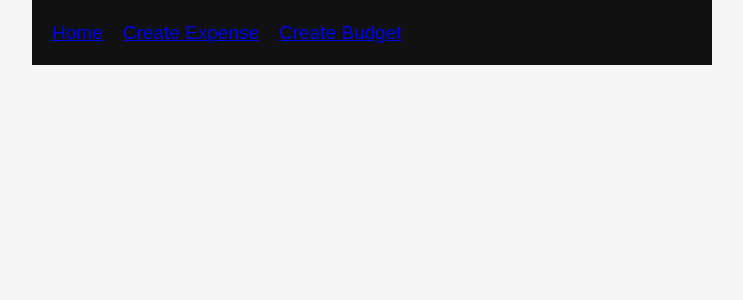
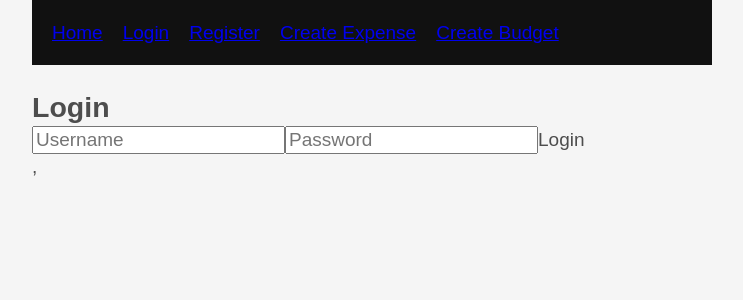
Before and after one commit to AiyanaCookey2024/Expense-tracker-system, a React (Vite) app in the folder frontend/moz-expense-react/: page /login in a window 1280 px wide. Shown: the top 300 px of the page, without its empty margins (268-1011 px from the left). Built offline with nearby package versions, Linux system fonts and the light colour scheme; no server answers.

Commit message:
authentication functionality is now working

```diff
--- a/frontend/moz-expense-react/src/App.jsx
+++ b/frontend/moz-expense-react/src/App.jsx
@@ -1,4 +1,4 @@
-import { Routes, Route, Link} from "react-router-dom";
+import { Routes, Route, Link, Navigate } from "react-router-dom";
 import { useEffect, useState } from "react";
 import ExpenseDetails from "./pages/ExpenseDetails";
 import BudgetDetails from "./pages/BudgetDetails";
@@ -6,9 +6,17 @@ import CreateExpense from "./pages/CreateExpense";
 import CreateBudget from "./pages/CreateBudget";
 import EditExpense from "./pages/EditExpense";
 import EditBudget from "./pages/EditBudget";
+import { Login, Register } from "./components/Authentication";
+import { useAuth } from "./AuthContext";
+
 
 import Home from "./pages/Home";
 
+function PrivateRoute({ children }) {
+  const { isLoggedIn } = useAuth();
+
+  return isLoggedIn ? children : <Navigate to="/login" />;
+}
 
 function App() {
   const [expenses, setExpenses] = useState([]);
@@ -96,6 +104,8 @@ function App() {
       color: "white"
     }}>
       <Link to="/">Home</Link>
+      <Link to="/login">Login</Link>
+      <Link to="/register">Register</Link>
       <Link to="/create-expense">Create Expense</Link>
       <Link to="/create-budget">Create Budget</Link>
     </nav>
@@ -104,15 +114,18 @@ function App() {
       <Route
         path="/"
         element={
+          <PrivateRoute>
             <Home
               expenses={expenses}
               budgets={budgets}
               deleteExpense={deleteExpense}
               deleteBudget={deleteBudget}
             />
+          </PrivateRoute>
         }
       />
-
+      <Route path="/login" element={<Login />} />
+      <Route path="/register" element={<Register />} />
       <Route path="/create-expense" element={<CreateExpense addExpense={addExpense}/>} />
       <Route path="/create-budget" element={<CreateBudget addBudget={addBudget}/>} />
       <Route path="/expenses/:id" element={<ExpenseDetails/>} />
--- /dev/null
+++ b/frontend/moz-expense-react/src/AuthContext.jsx
@@ -0,0 +1,45 @@
+import { createContext, useState, useEffect, useContext } from "react";
+
+const AuthContext = createContext(null);
+
+export const AuthProvider = ({ children }) => {
+  const [isLoggedIn, setIsLoggedIn] = useState(false);
+  const [username, setUsername] = useState(null);
+
+  useEffect(() => {
+    const token = localStorage.getItem("access_token");
+    const storedUser = localStorage.getItem("username");
+
+    if (token && storedUser) {
+      setIsLoggedIn(true);
+      setUsername(storedUser);
+    }
+  }, []);
+
+  const login = (access, refresh, user) => {
+    localStorage.setItem("access_token", access);
+    localStorage.setItem("refresh_token", refresh);
+    localStorage.setItem("username", user);
+
+    setIsLoggedIn(true);
+    setUsername(user);
+  };
+
+  const logout = () => {
+    localStorage.clear();
+    setIsLoggedIn(false);
+    setUsername(null);
+  };
+
+  const getAccessToken = () => localStorage.getItem("access_token");
+
+  return (
+    <AuthContext.Provider
+      value={{ isLoggedIn, username, login, logout, getAccessToken }}
+    >
+      {children}
+    </AuthContext.Provider>
+  );
+};
+
+export const useAuth = () => useContext(AuthContext);
--- /dev/null
+++ b/frontend/moz-expense-react/src/components/Authentication.jsx
@@ -0,0 +1,101 @@
+import { useState } from "react";
+import { useAuth } from "../AuthContext";
+import { useNavigate } from "react-router-dom";
+
+const API_URL = "http://127.0.0.1:8000/api/auth";
+
+export const Login = () => {
+  const { login } = useAuth();
+  const navigate = useNavigate();
+
+  const [username, setUsername] = useState("");
+  const [password, setPassword] = useState("");
+
+  async function handleSubmit(e) {
+    e.preventDefault();
+
+    const res = await fetch(`${API_URL}/token/`, {
+      method: "POST",
+      headers: {
+        "Content-Type": "application/json",
+      },
+      body: JSON.stringify({ username, password }),
+    });
+
+    const data = await res.json();
+
+    login(data.access, data.refresh, username);
+
+    navigate("/");
+  }
+
+  return (
+    <form onSubmit={handleSubmit}>
+      <h2>Login</h2>
+
+      <input
+        placeholder="Username"
+        value={username}
+        onChange={(e) => setUsername(e.target.value)}
+      />
+
+      <input
+        type="password"
+        placeholder="Password"
+        value={password}
+        onChange={(e) => setPassword(e.target.value)}
+      />
+
+      <button type="submit">Login</button>
+    </form>
+  );
+};
+
+export const Register = () => {
+  const navigate = useNavigate();
+
+  const [username, setUsername] = useState("");
+  const [email, setEmail] = useState("");
+  const [password, setPassword] = useState("");
+
+  async function handleSubmit(e) {
+    e.preventDefault();
+
+    await fetch(`${API_URL}/register/`, {
+      method: "POST",
+      headers: {
+        "Content-Type": "application/json",
+      },
+      body: JSON.stringify({ username, email, password }),
+    });
+
+    navigate("/login");
+  }
+
+  return (
+    <form onSubmit={handleSubmit}>
+      <h2>Register</h2>
+
+      <input
+        placeholder="Username"
+        value={username}
+        onChange={(e) => setUsername(e.target.value)}
+      />
+
+      <input
+        placeholder="Email"
+        value={email}
+        onChange={(e) => setEmail(e.target.value)}
+      />
+
+      <input
+        type="password"
+        placeholder="Password"
+        value={password}
+        onChange={(e) => setPassword(e.target.value)}
+      />
+
+      <button type="submit">Register</button>
+    </form>
+  );
+};
--- a/frontend/moz-expense-react/src/main.jsx
+++ b/frontend/moz-expense-react/src/main.jsx
@@ -1,14 +1,17 @@
-import { StrictMode } from "react";
+import React, { StrictMode }from "react";
 import { createRoot } from "react-dom/client";
 import { BrowserRouter } from "react-router-dom"
 import "./index.css";
 import App from "./App.jsx";
+import { AuthProvider } from "./AuthContext.jsx";
 
 
 createRoot(document.getElementById("root")).render(
   <StrictMode>
     <BrowserRouter>
-    <App />
-    </BrowserRouter>
-  </StrictMode>,
+      <AuthProvider>
+      <App />
+      </AuthProvider>
+    </BrowserRouter>,
+  </StrictMode>
 );
```
Also changed, not shown: frontend/moz-expense-react/src/services/api.js (added, +30 -0 lines), 1 other file (tests, documents, lock files or other folders). Lines whose indentation alone changed are shown as unchanged.
